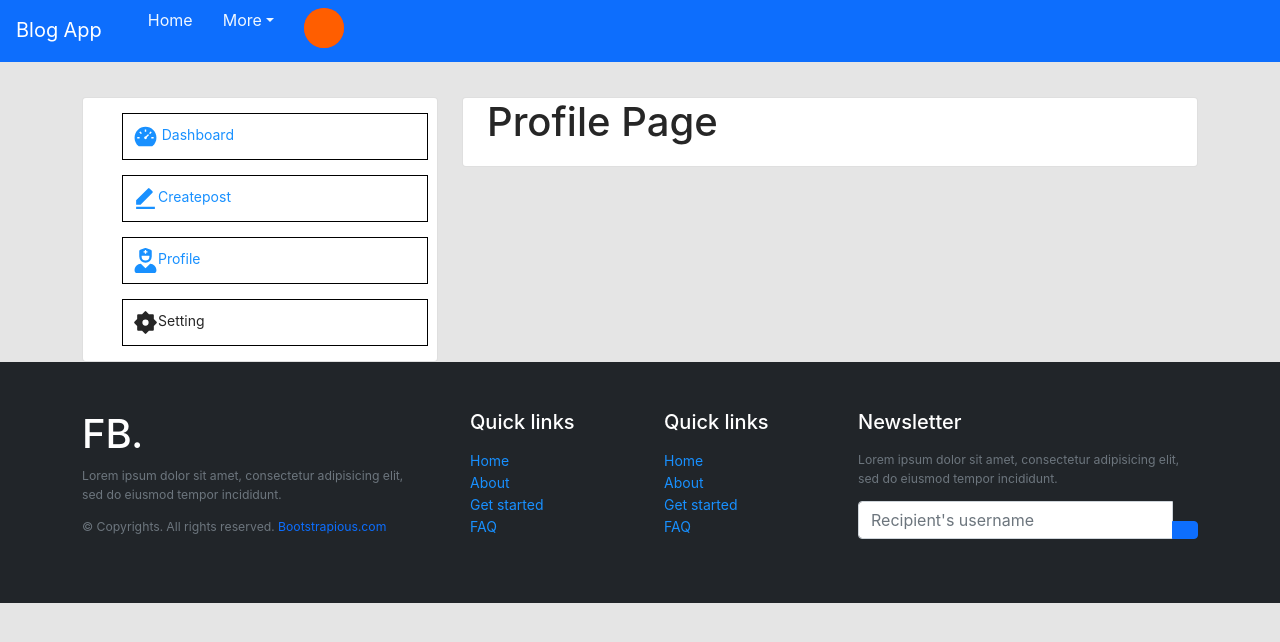
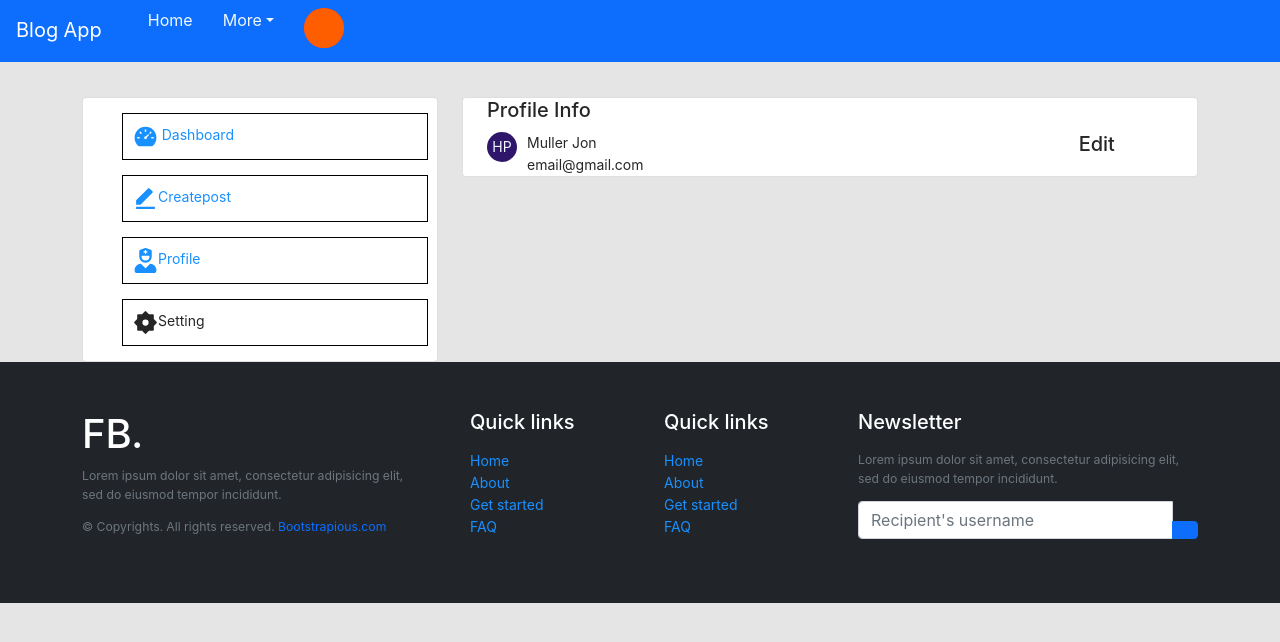
Before and after one commit to Yazdani1/Blog-App---MERN-Stack, a React (Create React App) app in the folder client/: page /Dashboardprofile in a window 1280 px wide. Shown: the top 642 px of the page. Built offline with nearby package versions, Linux system fonts and the light colour scheme; no server answers; sample sign-in values are in the browser's storage.

Commit message:
Profile Page

```diff
--- a/client/src/Nav.js
+++ b/client/src/Nav.js
@@ -82,14 +82,14 @@ function Nav() {
                     Dashboard
                   </Link>
                   <Link to="/profile" className="dropdown-item each">
-                    Setting
+                    Profile
                   </Link>
                   <Link
                     target={"_blank"}
                     to={"/userprofile/" + (user && user._id)}
                     className="dropdown-item each item_back"
                   >
-                    View Profile
+                    Public Profile
                   </Link>
                   <hr />
                   <Link to="/signin" className="dropdown-item each">
--- a/client/src/components/dashboard/Profile/DashboardProfile.js
+++ b/client/src/components/dashboard/Profile/DashboardProfile.js
@@ -1,9 +1,26 @@
 import React from "react";
+import "./dashboard-profile.css";
 
 const DashboardProfile = () => {
   return (
     <div className="container card">
-      <h1>Profile Page</h1>
+      <h5>Profile Info</h5>
+      <div className="row">
+        <div className="col-md-10">
+          <div className="profile-name">
+            <div className="profile-avatar">
+              <p>HP</p>
+            </div>
+            <div className="profile-user-name">
+              <p>Muller Jon</p>
+              <p>email@gmail.com</p>
+            </div>
+          </div>
+        </div>
+        <div className="col-md-2">
+          <h5>Edit</h5>
+        </div>
+      </div>
     </div>
   );
 };
--- /dev/null
+++ b/client/src/components/dashboard/Profile/dashboard-profile.css
@@ -0,0 +1,28 @@
+.profile-name {
+  display: flex;
+}
+.profile-avatar {
+  height: 30px;
+  width: 30px;
+  border-radius: 90px;
+  align-items: center;
+  justify-content: center;
+  text-align: center;
+  position: relative;
+}
+
+.profile-avatar p {
+  height: 30px;
+  width: 30px;
+  display: table-cell;
+  text-align: center;
+  vertical-align: middle;
+  color: aliceblue;
+  border-radius: 50%; /* may require vendor prefixes */
+  background: rgb(48, 22, 107);
+}
+.profile-user-name p{
+    margin-left: 10px;
+    margin-bottom: 0px;
+    padding-bottom: 0px;
+}
```
